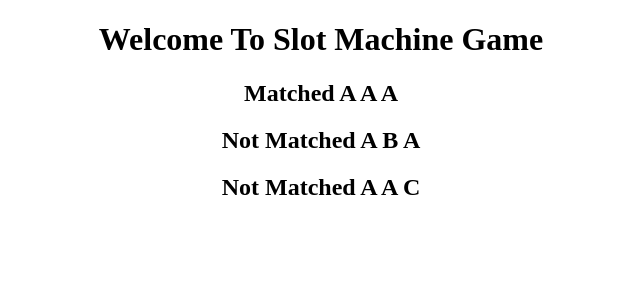
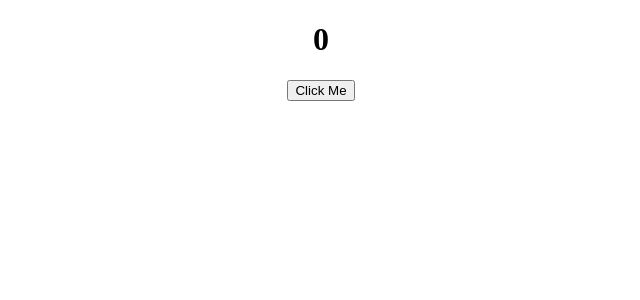
Before and after one commit to aayushjoshi129/Practice, a React (Create React App) app in the folder React_Tasks_Practice/thapa_tasks_app/: page / in a window 1280 px wide. Shown: the top 300 px of the page, without its empty margins (319-959 px from the left). Built offline with nearby package versions, Linux system fonts and the light colour scheme.

Commit message:
Seventh Task Completed Thapa_Technical (useStateHook to Counter Value Up)

```diff
--- /dev/null
+++ b/React_Tasks_Practice/thapa_tasks_app/src/Thapa_Technical_Tasks/React_Hooks/UseStateHook.js
@@ -0,0 +1,22 @@
+import React, { useState } from 'react'
+
+const UseStateHook = () => {
+
+  const [num, setNum] = useState(0)
+
+  const UseStateHook1 = () => {
+    setNum(num + 1);
+  };
+
+  return (
+    <>
+      <h1 style={{ textAlign: "center" }}>{num}</h1>
+      <div style={{display: 'flex' , justifyContent: 'center'}}>
+        <button onClick={UseStateHook1}>Click Me</button>
+      </div>
+    </>
+  )
+
+}
+
+export default UseStateHook
--- a/React_Tasks_Practice/thapa_tasks_app/src/index.js
+++ b/React_Tasks_Practice/thapa_tasks_app/src/index.js
@@ -1,5 +1,5 @@
 import React from 'react'
 import ReactDOM from 'react-dom'
-import SlotFormat from './Thapa_Technical_Tasks/SlotGame/SlotFormat'
+import UseStateHook from './Thapa_Technical_Tasks/React_Hooks/UseStateHook'
 
-ReactDOM.render(<SlotFormat/>, document.getElementById("root")) // Used App Component
+ReactDOM.render(<UseStateHook/>, document.getElementById("root")) // Used App Component
```
